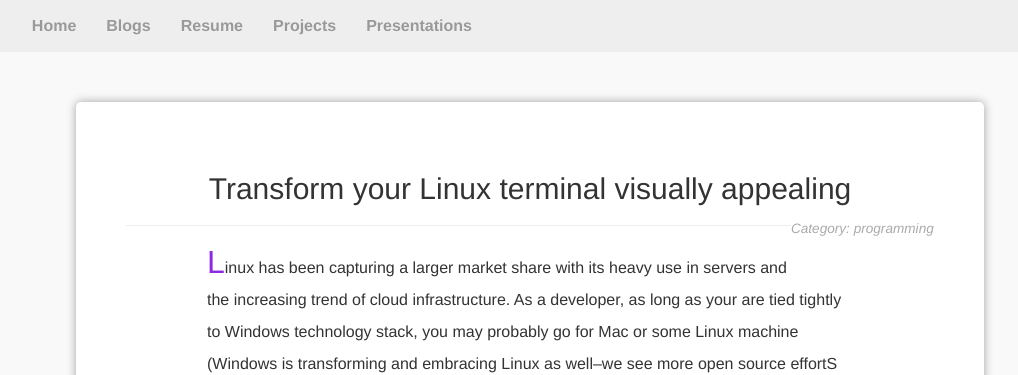
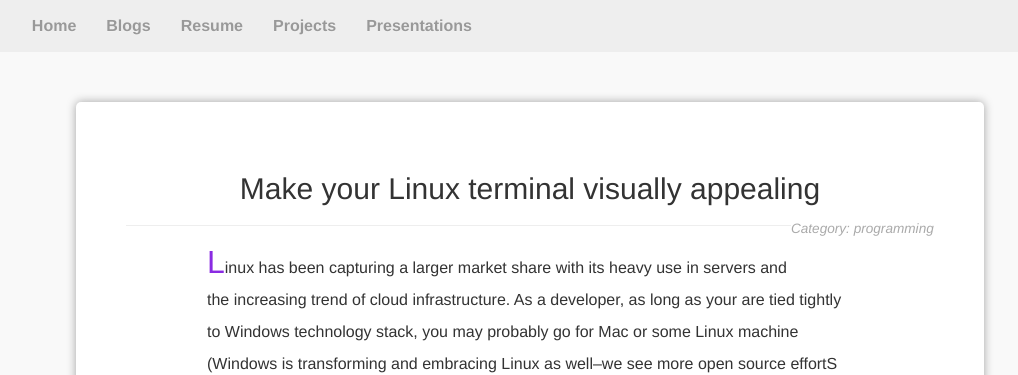
Before and after one commit to franklingu/franklingu.github.io, a Jekyll site: the page built from _posts/2016-07-10-make-your-linux-terminal-visually-appealing.markdown, in a window 1280 px wide. Shown: the top 375 px of the page, without its empty margins (110-1128 px from the left). Built offline with Jekyll 4.4.1, drawn with Linux system fonts in a browser that asks for light colours; nearby versions of some CDN libraries; comment, search, counter and statistics services are not loaded.

Commit message:
adjust file structure

```diff
--- a/_posts/2016-07-10-make-your-linux-terminal-visually-appealing.markdown
+++ b/_posts/2016-07-10-make-your-linux-terminal-visually-appealing.markdown
@@ -1,6 +1,6 @@
 ---
 layout: blog_base
-title: Transform your Linux terminal visually appealing
+title: Make your Linux terminal visually appealing
 category: programming
 tag: Linux
 meta_desc: Transform your Linux terminal visual appealing with use of oh-my-zsh, htop, ranger, most and so on.
--- a/presentations/index.html
+++ b/presentations/index.html
@@ -13,6 +13,7 @@
         <ul>
           <li><a href="cs3882/techcrunch/">CS3882 Presentation: TechCrunch--Mimi</a></li>
           <li><a href="mc/personal_final/">MC Internship: Personal final presentation</a></li>
+          <li><a href="python/level_up_1/">Python level-up 1 presentation</a></li>
         </ul>
       </div>
     </div>
```
Also changed, not shown: _posts/2016-07-15-notes-after-reading-a-level-up-book-about-python.markdown (renamed from 2016-07-15-notes-after-reading-a-level-up-book-about-python.markdown), presentations/python/level_up_1/index.html (renamed from python_level_up_series_1.html).
